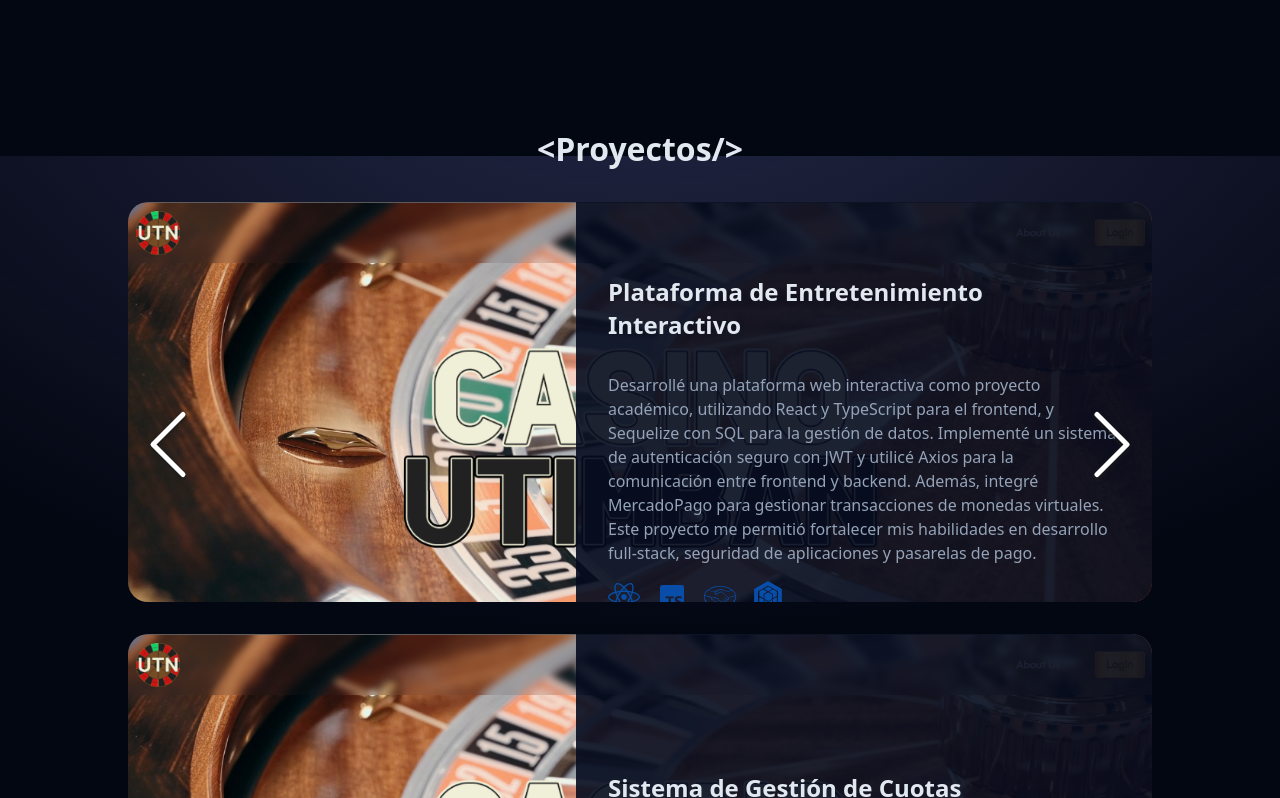
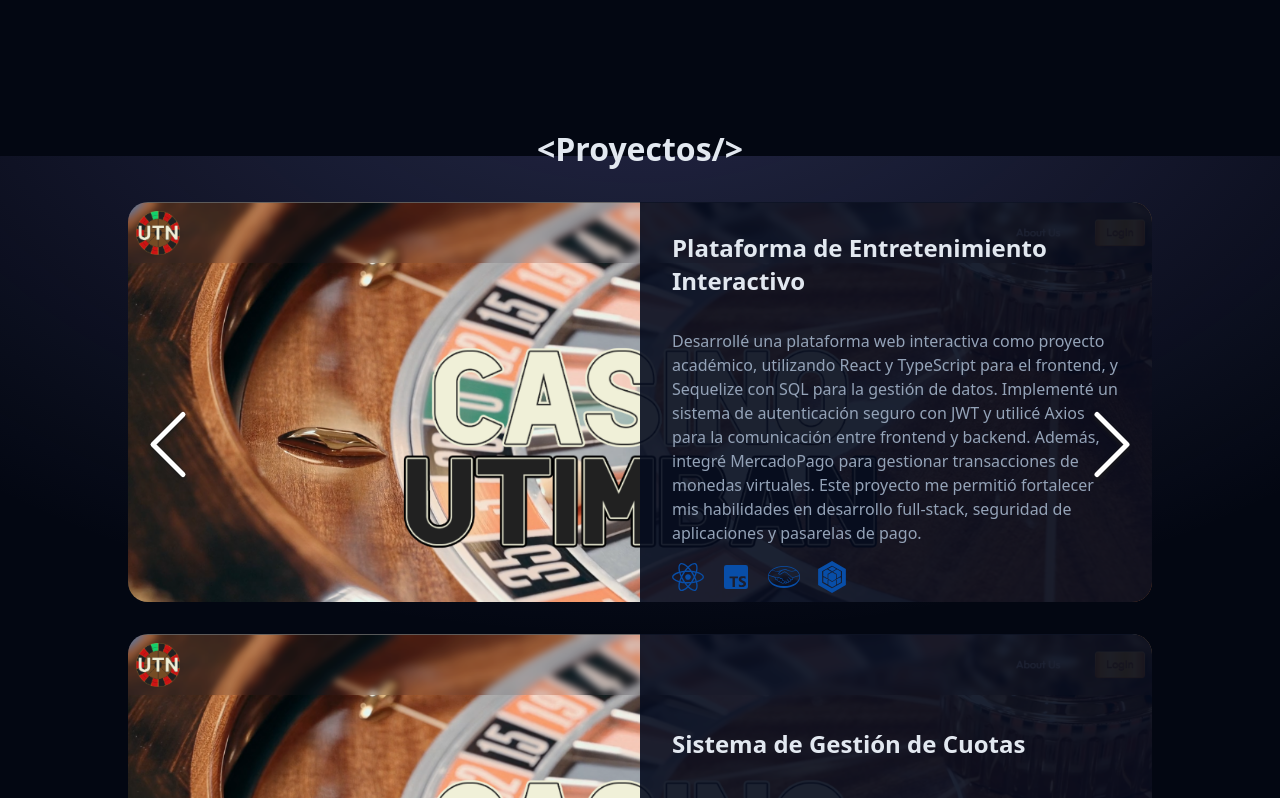
Before and after one commit to lucasmaggi03/portfolio, a React (Vite) app: page / in a window 1280 px wide. Shown: the part 644-1442 px from the top of the page. Built offline with nearby package versions, Linux system fonts and the light colour scheme.

Commit message:
fix horizontal scroll

```diff
--- a/src/index.css
+++ b/src/index.css
@@ -1,18 +1,30 @@
+*, *::before, *::after {
+    box-sizing: inherit;
+  }
+
 html, body {
     width: 100%;
-    min-height: 100vh; /* Asegura que el body ocupe al menos el 100% del viewport */
+    min-height: 100vh;
     margin: 0;
     padding: 0;
-    background-color: #030712; /* Color de fondo base */
+    background-color: #030712;
     background-image: radial-gradient(
         ellipse 80% 80% at 50% -20%,
         rgba(120, 119, 198, 0.3),
         rgba(255, 255, 255, 0)
     );
-    background-attachment: fixed; /* Fija el fondo para que no se desplace con el scroll */
+    background-attachment: fixed;
     font-family: 'Onest Variable', system-ui, sans-serif;
     scroll-behavior: smooth;
+    box-sizing: border-box;
+    overflow-x: hidden;
 }
+
+html body {
+    padding: 0;
+    margin: 0;
+    overflow-y: inherit;
+  }
 
 :root{
     --h1-color:#E2E8F0;
```
